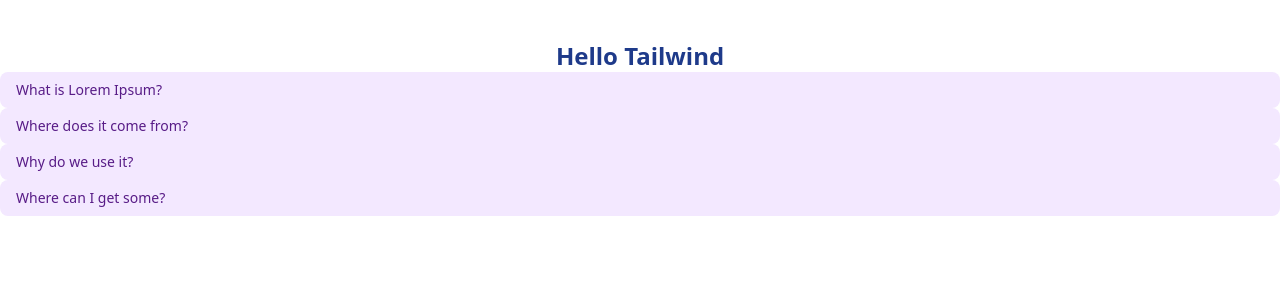
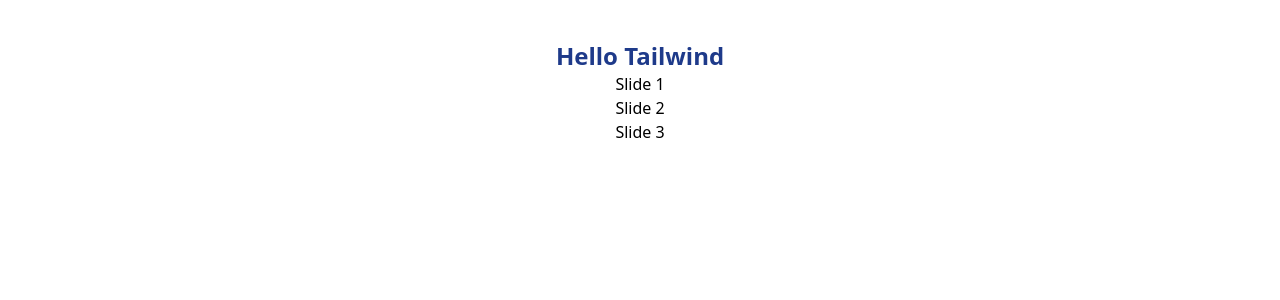
Before and after one commit to Jay3125/my-react-tailwind, a React (Create React App) app: page / in a window 1280 px wide. Shown: the top 300 px of the page. Built offline with nearby package versions, Linux system fonts and the light colour scheme.

Commit message:
swiper add

```diff
--- a/package.json
+++ b/package.json
@@ -8,10 +8,12 @@
     "@testing-library/jest-dom": "^5.16.5",
     "@testing-library/react": "^13.4.0",
     "@testing-library/user-event": "^13.5.0",
+    "@types/swiper": "^6.0.0",
     "react": "^18.2.0",
     "react-dom": "^18.2.0",
     "react-offcanvas": "^0.4.0",
     "react-scripts": "5.0.1",
+    "swiper": "^9.3.2",
     "web-vitals": "^2.1.4"
   },
   "scripts": {
--- a/src/App.tsx
+++ b/src/App.tsx
@@ -12,8 +12,10 @@
 // import Menu from "./components/menu";
 // import Modal from "./components/modal";
 // import TopMenu from "./components/topsmenu";
-import { HUIAccordion } from "./components/pages";
+import { HUIAccordion, HUISwiper } from "./components/pages";
 import React from "react";
+import Modal from "./components/modal";
+import SwiperComponent from "./components/pages/swiper";
 function App() {
   // let [ setIsOpen] = useState(true);
 
@@ -46,67 +48,29 @@
       text: `There are many variations of passages of Lorem Ipsum available, but the majority have suffered alteration in some form, by injected humour, or randomised words which don't look even slightly believable.`,
     },
   ];
-const [activePanelId, setActivePanelId] = useState()
+  const [activePanelId, setActivePanelId] = useState();
 
- const handlePanelToggle = (panelId:any) => {
-   setActivePanelId((prevActivePanelId) =>
-     prevActivePanelId === panelId ? null : panelId
-   );
+  const handlePanelToggle = (panelId: any) => {
+    setActivePanelId((prevActivePanelId) =>
+      prevActivePanelId === panelId ? null : panelId
+    );
   };
-
-   const disclosureItems = [
-    {
-      id: "1",
-      header: "Item 1",
-      content: <p>Content for Item 1</p>,
-    },
-    {
-      id: "2",
-      header: "Item 2",
-      content: <p>Content for Item 2</p>,
-    },
-    {
-      id: "3",
-      header: "Item 3",
-      content: <p>Content for Item 3</p>,
-    },
-  ];
 
   return (
     <div className="App">
       <h1 className="text-2xl text-blue-900 pt-10 font-extrabold">
         Hello Tailwind
       </h1>
-      {/* <HUIAccordion>
-        {faqs.map(faq => {
-          return (
-            <>
-              <HUIAccordion.Button key={faq.id} onClick={() => handlePanelToggle(faq.id)}>
-                {faq.header}
-              </HUIAccordion.Button>
-              <HUIAccordion.Panel id={faq.id} active={activePanelId === faq.id ? faq.id : undefined}>
-                {faq.text}
-              </HUIAccordion.Panel>
-            </>
-          )
-        })}
-      </HUIAccordion> */}
-      <HUIAccordion>
-        {faqs.map((faq) => (
-          <React.Fragment key={faq.id}>
-            <HUIAccordion.Button onClick={() => handlePanelToggle(faq.id)}>
-              {faq.header}
-            </HUIAccordion.Button>
-            <HUIAccordion.Panel
-              id={faq.id}
-              active={activePanelId === faq.id ? faq.id : undefined}
-            >
-              {faq.text}
-            </HUIAccordion.Panel>
-          </React.Fragment>
-        ))}
-      </HUIAccordion>
 
+      {/* <HUISwiper>
+        <HUISwiper.Slides>Slides 1</HUISwiper.Slides>
+        <HUISwiper.Slides>Slides 2</HUISwiper.Slides>
+      </HUISwiper> */}
+      <SwiperComponent>
+      <SwiperComponent.Slides>Slide 1</SwiperComponent.Slides>
+      <SwiperComponent.Slides>Slide 2</SwiperComponent.Slides>
+      <SwiperComponent.Slides>Slide 3</SwiperComponent.Slides>
+    </SwiperComponent>
     </div>
   );
 }
--- a/src/components/pages/Accordian.tsx
+++ b/src/components/pages/Accordian.tsx
@@ -16,7 +16,6 @@
 );
 Accordion.Button = (props: Props) => (
   <Disclosure.Button
-    onClick={props.onClick}
     className={`"flex w-full justify-between rounded-lg bg-purple-100 px-4 py-2 text-left text-sm font-medium text-purple-900 hover:bg-purple-200 focus:outline-none focus-visible:ring focus-visible:ring-purple-500 focus-visible:ring-opacity-75"`}
   >
     {props.children}
@@ -26,9 +25,7 @@
 
 Accordion.Panel = (props: Props) => (
   <Disclosure.Panel
-    className={`${
-      props.active === props.id ? "show" : "hidden"
-    } px-4 pt-4 pb-2 text-sm text-gray-500`}
+    className={`${props.isOpen ? props.id === props.active : ''} px-4 pt-4 pb-2 text-sm text-gray-500`}
   >
     {props.children}
   </Disclosure.Panel>
--- a/src/components/pages/index.tsx
+++ b/src/components/pages/index.tsx
@@ -1 +1,2 @@
 export { default as HUIAccordion } from './Accordian'
+export { default as HUISwiper } from './swiper'
--- /dev/null
+++ b/src/components/pages/swiper.tsx
@@ -0,0 +1,38 @@
+import { ReactNode } from "react";
+import { Navigation, Pagination, Autoplay } from "swiper";
+import { Swiper, SwiperSlide } from "swiper/react";
+import "swiper/css";
+import "swiper/css/navigation";
+import "swiper/css/pagination";
+
+
+interface Props {
+  children?: ReactNode;
+  className?: string;
+}
+const SwiperComponent = (props: Props) => {
+  return (
+    <Swiper
+      modules={[Navigation, Pagination, Autoplay]}
+      spaceBetween={50}
+      autoplay={{
+        delay: 1000,
+        disableOnInteraction: false,
+      }}
+      slidesPerView={1}
+      navigation={true}
+      pagination={true}
+      loop={true}
+      onSwiper={(swiper) => console.log(swiper)}
+      onSlideChange={() => console.log("slide change")}
+    >
+      {props.children}
+    </Swiper>
+  );
+};
+
+SwiperComponent.Slides = (props: Props) => {
+  return <SwiperSlide>{props.children}</SwiperSlide>;
+};
+
+export default SwiperComponent
```
Also changed, not shown: 1 other file (tests, documents, lock files or other folders).
